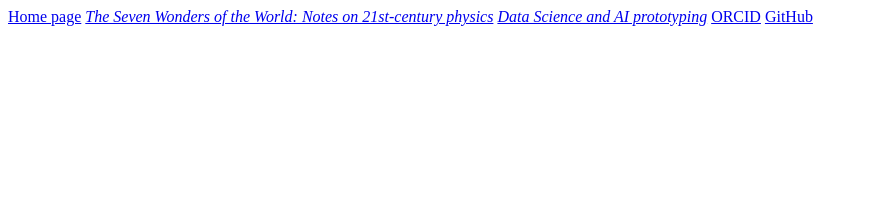
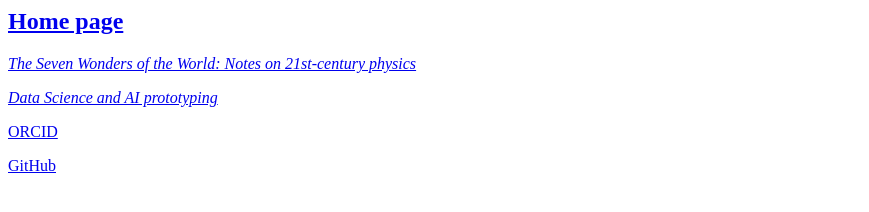
Before and after one commit to pglpm/pglpm.github.io, a plain HTML site: page index.html in a window 1280 px wide. Shown: the whole page, without its empty margins (0-869 px from the left). Drawn offline with Linux system fonts and the light colour scheme.

Commit message:
Update index.html

```diff
--- a/index.html
+++ b/index.html
@@ -1,10 +1,10 @@
-<a href="https://portamana.org">Home page</a>
+<h2><a href="https://portamana.org">Home page</a></h2>
 
-<a href="https://pglpm.github.io/7wonders"><em>The Seven Wonders of the World:
-  Notes on 21st-century physics</em></a>
+<p><a href="https://pglpm.github.io/7wonders"><em>The Seven Wonders of the World:
+  Notes on 21st-century physics</em></a></p>
 
-<a href="https://pglpm.github.io/ADA511"><em>Data Science and AI prototyping</em></a>
+<p><a href="https://pglpm.github.io/ADA511"><em>Data Science and AI prototyping</em></a></p>
 
-<a href="https://orcid.org/0000-0002-6070-0784">ORCID</a>
+<p><a href="https://orcid.org/0000-0002-6070-0784">ORCID</a></p>
 
-<a href="https://github.com/pglpm/">GitHub</a>
+<p><a href="https://github.com/pglpm/">GitHub</a></p>
```
